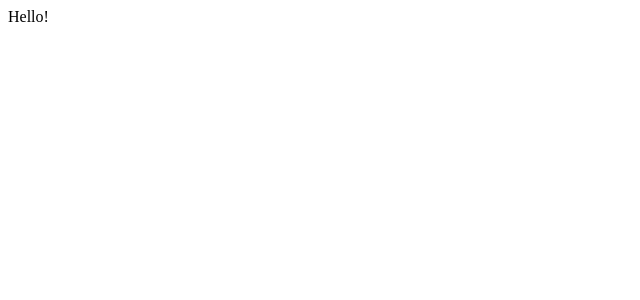
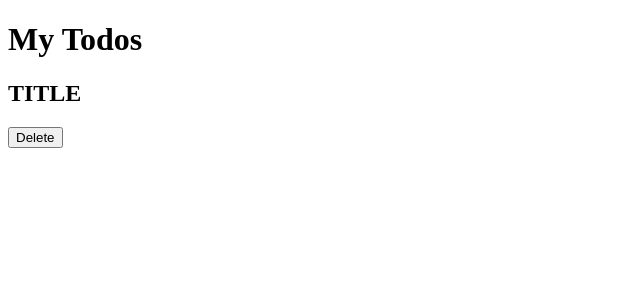
Before and after one commit to editakeskic/my-first-app, a React (Create React App) app: page / in a window 1280 px wide. Shown: the top 300 px of the page, without its empty margins (0-640 px from the left). Built offline with nearby package versions, Linux system fonts and the light colour scheme.

Commit message:
Adding text & button

```diff
--- a/src/App.js
+++ b/src/App.js
@@ -1,6 +1,14 @@
 function App() {
   return (
-    <div>Hello!</div>
+    <div>
+      <h1>My Todos</h1>
+      <div>
+        <h2>TITLE</h2>
+        <div>
+          <button>Delete</button>
+        </div>
+      </div>
+    </div>
   );
 }
 
```
